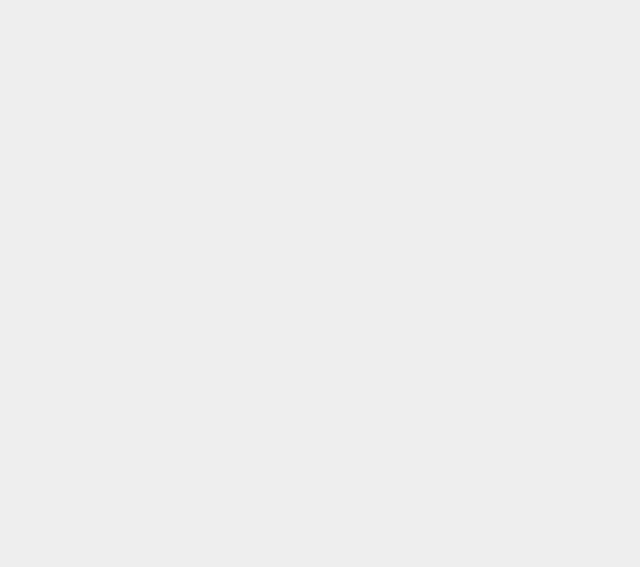
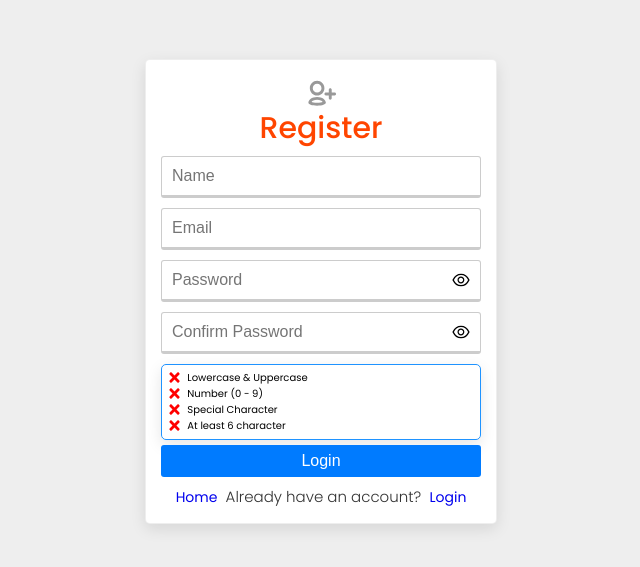
Before and after one commit to hr-shuvo/MERN---AUTH---APP, a React (Create React App) app: page /register in a window 1280 px wide. Before the commit this address had no page. Shown: the part 109-676 px from the top of the page, without its empty margins (319-959 px from the left). Built offline with nearby package versions, Linux system fonts and the light colour scheme.

Commit message:
add input validation

```diff
--- a/src/App.js
+++ b/src/App.js
@@ -2,6 +2,7 @@ import {BrowserRouter, Route, Routes} from "react-router-dom";
 import Home from "./pages/home/Home";
 import Layout from "./components/layout/Layout";
 import Login from "./pages/auth/Login";
+import Register from "./pages/auth/Register";
 
 
 function App() {
@@ -19,6 +20,10 @@ function App() {
                         <Login/>
                     }/>
 
+                    <Route path='/register' element={
+                        <Register/>
+                    }/>
+
                 </Routes>
             </BrowserRouter>
         </>
--- /dev/null
+++ b/src/components/passwordInput/PasswordInput.js
@@ -0,0 +1,35 @@
+import "./PasswordInput.scss"
+import {useState} from "react";
+import {AiOutlineEye, AiOutlineEyeInvisible} from "react-icons/ai";
+
+const PasswordInput = ({placeholder, value, onChange, name, onPaste}) => {
+    const [showPassword, setShowPassword] = useState(false)
+
+    const togglePassword = () => {
+        setShowPassword(!showPassword)
+    }
+
+    return (
+        <div className={'password'}>
+            <input type={showPassword ? 'text' : 'password'}
+                   value={value}
+                   placeholder={placeholder}
+                   required
+                   name={name}
+                   onChange={onChange}
+                   onPaste={onPaste}
+            />
+            <div className='icon' onClick={togglePassword}>
+                {showPassword ? (
+                        <AiOutlineEyeInvisible size={20}/>
+                    ) :
+                    (
+                        <AiOutlineEye size={20}/>
+                    )
+                }
+            </div>
+        </div>
+    )
+};
+
+export default PasswordInput;
--- /dev/null
+++ b/src/components/passwordInput/PasswordInput.scss
@@ -0,0 +1,10 @@
+.password {
+  position: relative;
+
+  .icon {
+    position: absolute;
+    top: 1rem;
+    right: 1rem;
+    cursor: pointer;
+  }
+}
--- a/src/pages/auth/Login.js
+++ b/src/pages/auth/Login.js
@@ -3,6 +3,7 @@ import Card from "../../components/card/Card";
 import {BiLogIn} from "react-icons/bi";
 import {useState} from "react";
 import {Link} from "react-router-dom";
+import PasswordInput from "../../components/passwordInput/PasswordInput";
 
 const Login = () => {
     const [email, setEmail] = useState("")
@@ -36,12 +37,20 @@ const Login = () => {
                                onChange={handleInputChange}
                         />
 
-                        <input type={"password"}
-                               value={password}
-                               placeholder={"Password"}
-                               required={true}
-                               onChange={handleInputChange}
-                        />
+                        {/*<input type={"password"}*/}
+                        {/*       value={password}*/}
+                        {/*       placeholder={"Password"}*/}
+                        {/*       required={true}*/}
+                        {/*       onChange={handleInputChange}*/}
+                        {/*/>*/}
+
+                        <PasswordInput
+                            placeholder={'Password'}
+                            name={'password'}
+                            value={password}
+                            onChange={handleInputChange()}
+
+                        ></PasswordInput>
 
                         <button type={"submit"} className='--btn --btn-primary --btn-block'>Login</button>
 
--- /dev/null
+++ b/src/pages/auth/Register.js
@@ -0,0 +1,155 @@
+import styles from './auth.module.scss'
+import Card from "../../components/card/Card";
+import {useEffect, useState} from "react";
+import {Link} from "react-router-dom";
+import PasswordInput from "../../components/passwordInput/PasswordInput";
+import {TiUserAddOutline} from "react-icons/ti";
+import {FaTimes} from "react-icons/fa";
+import {BsCheckAll} from "react-icons/bs";
+
+const initialState = {
+    name: '',
+    email: '',
+    password: '',
+    password2: '',
+}
+
+const Register = () => {
+    const [fromData, setFromData] = useState(initialState);
+    const {name, email, password, password2} = fromData;
+
+    const [uCase, setUCase] = useState(false)
+    const [num, setNum] = useState(false)
+    const [sChar, setSChar] = useState(false)
+    const [passLength, setPassLength] = useState(false)
+
+    const timesIcon = <FaTimes color='red' size={15}/>
+    const checkIcon = <BsCheckAll color='green' size={15}/>
+    const switchIcon = (condition) => {
+        if (condition) return checkIcon;
+        return timesIcon;
+    }
+
+
+    const handleInputChange = (e) => {
+        const {name, value} = e.target
+
+        setFromData({...fromData, [name]: value});
+    };
+
+    useEffect(() => {
+        // Check Lower and Uppercase
+        if (password.match(/([a-z].*[A-Z])|([A-Z].*[a-z])/)) {
+            setUCase(true);
+        } else {
+            setUCase(false);
+        }
+        // Check for numbers
+        if (password.match(/([0-9])/)) {
+            setNum(true);
+        } else {
+            setNum(false);
+        }
+        // Check for special character
+        if (password.match(/([!,%,&,@,#,$,^,*,?,_,~])/)) {
+            setSChar(true);
+        } else {
+            setSChar(false);
+        }
+        // Check for PASSWORD LENGTH
+        if (password.length > 5) {
+            setPassLength(true);
+        } else {
+            setPassLength(false);
+        }
+    }, [password]);
+
+    const loginUser = () => {
+    }
+
+    return (<div className={`container ${styles.auth}`}>
+        <Card cardClass={''}>
+            <div className={styles.form}>
+                <div className='--flex-center'>
+                    <TiUserAddOutline size={35} color={'#999'}></TiUserAddOutline>
+                </div>
+                <h2>Register</h2>
+
+                <form onSubmit={loginUser}>
+
+                    <input type={"text"}
+                           value={name}
+                           name={'name'}
+                           placeholder={"Name"}
+                           required
+                           onChange={handleInputChange}
+                    />
+
+                    <input type={"email"}
+                           value={email}
+                           name={'email'}
+                           placeholder={"Email"}
+                           required
+                           onChange={handleInputChange}
+                    />
+
+                    <PasswordInput
+                        placeholder={'Password'}
+                        name={'password'}
+                        value={password}
+                        onChange={handleInputChange}
+                    />
+
+                    <PasswordInput
+                        placeholder={'Confirm Password'}
+                        name={'password2'}
+                        value={password2}
+                        onChange={handleInputChange}
+                    />
+
+                    <Card cardClass={styles.group}>
+                        <ul className='form-list'>
+                            <li>
+                                <span className={styles.indicator}>
+                                {switchIcon(uCase)} &nbsp; Lowercase &  Uppercase
+                                </span>
+                            </li>
+                            <li>
+                                <span className={styles.indicator}>
+                                {switchIcon(num)} &nbsp; Number (0 - 9)
+                                </span>
+                            </li>
+                            <li>
+                                <span className={styles.indicator}>
+                                {switchIcon(sChar)} &nbsp; Special Character
+                                </span>
+                            </li>
+                            <li>
+                                <span className={styles.indicator}>
+                                {switchIcon(passLength)} &nbsp; At least 6 character
+                                </span>
+                            </li>
+                        </ul>
+
+                    </Card>
+
+                    <button type={"submit"} className='--btn --btn-primary --btn-block'>Login</button>
+
+                </form>
+
+                <span className={styles.register}>
+                    <Link to={'/'}>Home</Link>
+                    <p> &nbsp; Already have an account? &nbsp;</p>
+                    <Link to={'/login'}>Login</Link>
+
+                </span>
+
+
+            </div>
+
+        </Card>
+
+    </div>);
+};
+
+export default Register;
```
